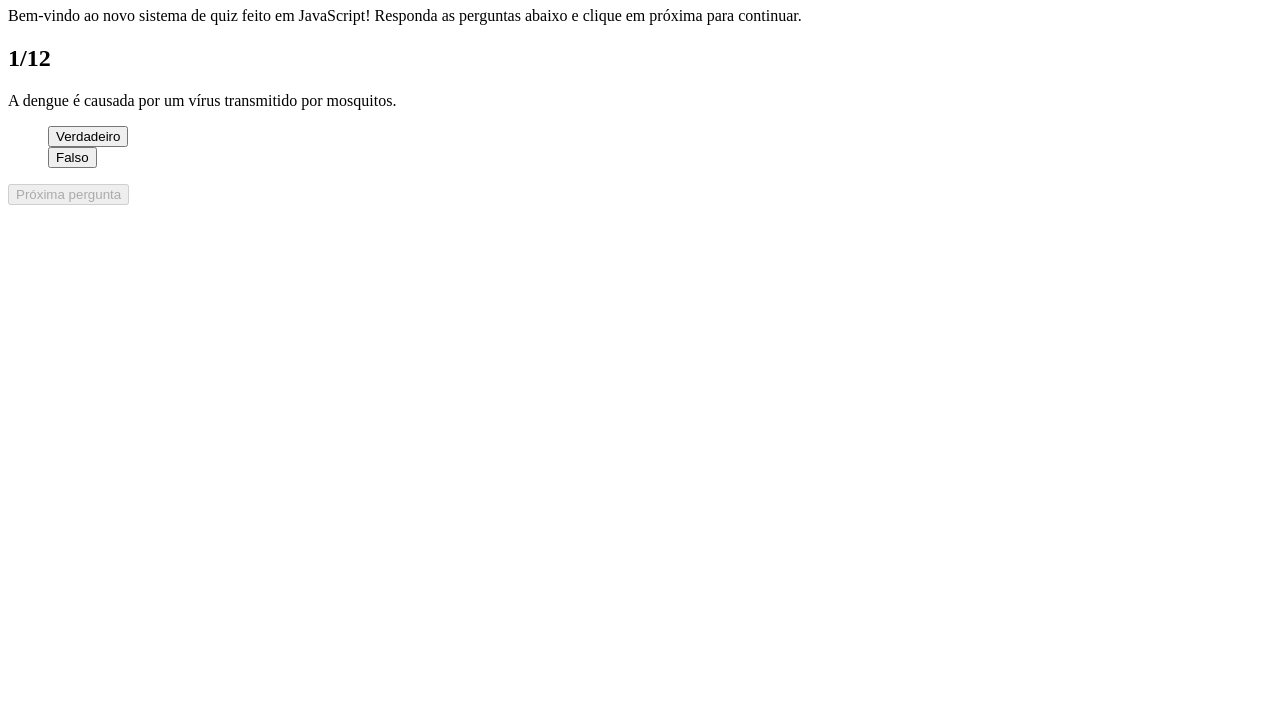
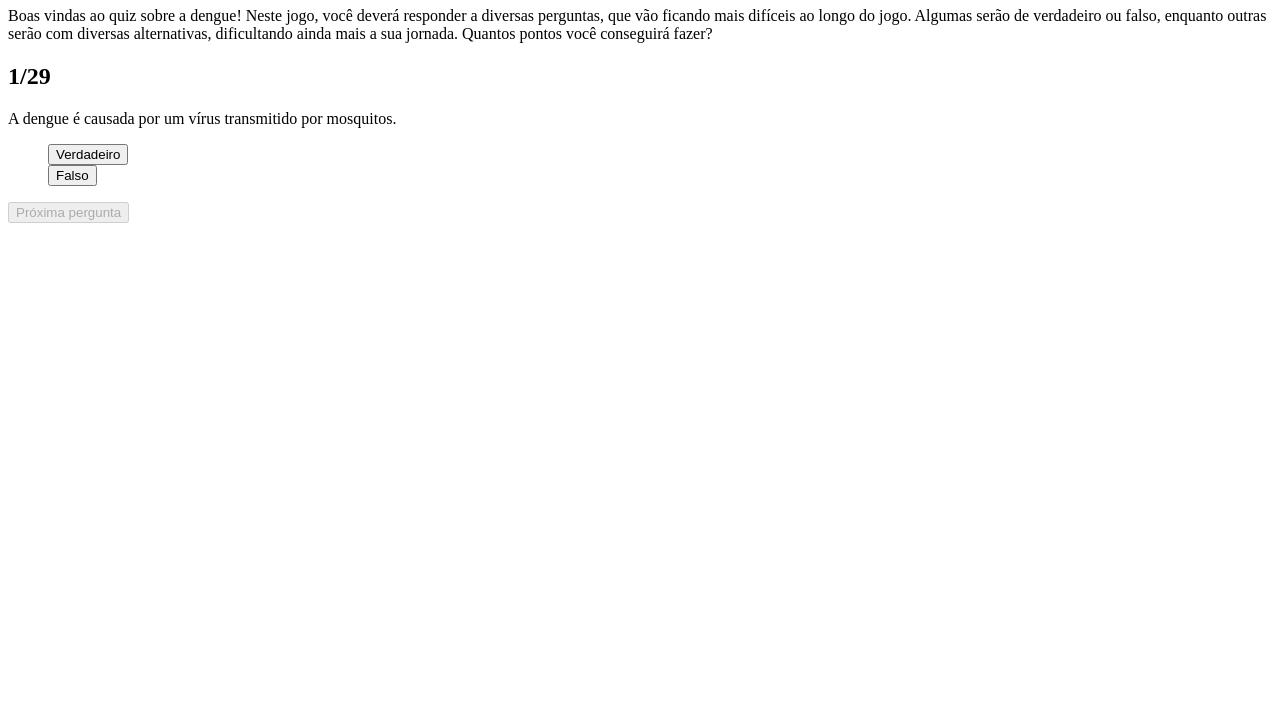
Before and after one commit to gabrielhhaber/Quiz-model, a plain HTML site: page index.html in a window 1280 px wide. Shown: the part 73-800 px from the top of the page. Drawn offline with Linux system fonts and the light colour scheme.

Commit message:
Adição de mais perguntas

```diff
--- a/index.html
+++ b/index.html
@@ -4,14 +4,14 @@
 		<meta charset="UTF-8"/>
 		<meta name="viewport" content="width=device-width, initial-scale=1"/>
 		<link rel="stylesheet" href="css/style.css"/>
-		<title>Quiz</title>
+		<title>Quiz sobre a dengue</title>
 	</head>
 	<body>
 		<header>
-			<h1 id="title">Quiz</h1>
+			<h1 id="title">Quiz sobre a dengue</h1>
 		</header>
 		<main>
-			<p>Bem-vindo ao novo sistema de quiz feito em JavaScript! Responda as perguntas abaixo e clique em próxima para continuar.</p>
+			<p class="introduction">Boas vindas ao quiz sobre a dengue! Neste jogo, você deverá responder a diversas perguntas, que vão ficando mais difíceis ao longo do jogo. Algumas serão de verdadeiro ou falso, enquanto outras serão com diversas alternativas, dificultando ainda mais a sua jornada. Quantos pontos você conseguirá fazer?</p>
 			<div id="game">
 				<div class="question"></div>
 				<div id="question-message" tabindex="-1"></div>
--- a/js/script.js
+++ b/js/script.js
@@ -51,14 +51,99 @@ let questions=[
 	},
 	{
 		text: "Quais são os sintomas comuns da dengue?",
-		answers: ["Febre alta, dor de cabeça, dor muscular, erupção cutânea", "Tosse persistente, dificuldade respiratória, febre moderada", "Dor de estômago, náuseas, tontura, olhos vermelhos", "Dor nas articulações, garganta inflamada, nariz entupido, fadiga"],
-		correct: 1
+		answers: ["Tosse persistente, dificuldade respiratória, febre moderada", "Febre alta, dor de cabeça, dor muscular, erupção cutânea", "Dor de estômago, náuseas, tontura, olhos vermelhos", "Dor nas articulações, garganta inflamada, nariz entupido, fadiga"],
+		correct: 2
 	},
 	{
 		text: "Qual é o período de incubação da dengue após a picada do mosquito infectado?",
 		answers: ["De 2 a 5 dias", "De uma a duas semanas", "De 3 a 4 semanas", "1 mês"],
 		correct: 1
 	},
+	{
+		text: "O que significa DHF, uma complicação grave da dengue?",
+		answers: ["Dengue Hemorrágica Grave", "Doença Hemorrágica da Febre", "Doença Hemorrágica Fatal", "Distúrbio Hemorrágico Febril"],
+		correct: 2
+	},
+	{
+		text: "Qual é a melhor maneira de prevenir a propagação da dengue em áreas endêmicas?",
+		answers: ["Consumir grandes quantidades de vitamina C", "Tomar antibióticos regularmente", "Usar repelente, roupas que cubram o corpo e telas em janelas", "Evitar a ingestão de carne vermelha"],
+		correct: 3
+	},
+	{
+		text: "Qual das seguintes afirmações sobre os sintomas da dengue está incorreta?",
+		answers: ["Os sintomas da dengue incluem febre alta, dor de cabeça e dor muscular.", "A maioria dos casos de dengue é assintomática, ou seja, não apresenta sintomas.", "A dengue pode causar sangramento nas gengivas e sangue nas fezes.", "A dengue nunca evolui para complicações graves."],
+		correct: 3
+	},
+	{
+		text: "Qual é a relação entre a dengue e a febre chikungunya?",
+		answers: ["São causadas pelos mesmos vírus e têm os mesmos sintomas", "São transmitidas pelo mesmo mosquito, mas são causadas por vírus diferentes", "A dengue é uma forma mais branda da febre chikungunya", "A febre chikungunya é uma complicação da dengue"],
+		correct: 1
+	},
+	{
+		text: "Qual dos seguintes não é um sintoma comum da dengue?",
+		answers: ["Febre alta", "Erupções cutâneas", "Dor de cabeça", "Tosse persistente"],
+		correct: 1
+	},
+	{
+		text: "Qual é a estratégia atual da Organização Mundial da Saúde (OMS) em relação à dengue?",
+		answers: ["Erradicar o mosquito Aedes aegypti em todo o mundo", "Eliminar a transmissão da dengue até 2030 por meio de medidas de controle e pesquisa de vacinas mais eficazes", "Recomendar a administração regular de antibióticos para prevenção da dengue", "Ignorar a dengue devido à sua baixa mortalidade"],
+		correct: 2
+	},
+	{
+		text: "Qual é a principal diferença entre a dengue clássica e a dengue hemorrágica?",
+		answers: ["A dengue clássica é mais comum em crianças, enquanto a dengue hemorrágica afeta principalmente adultos", "A dengue clássica é mais leve e causa apenas febre e dor de cabeça", "A dengue hemorrágica envolve complicações graves, como sangramento e choque, e requer tratamento médico urgente", "A dengue clássica ocorre apenas em áreas urbanas"],
+		correct: 3
+	},
+	{
+		text: "A imunidade contra um sorotipo da dengue proporciona automaticamente proteção contra os outros três sorotipos.",
+		answers: "true-false",
+		correct: 2
+	},
+	{
+		text: "A dengue hemorrágica é mais comum em pessoas que já tiveram dengue anteriormente.",
+		answers: "true-false",
+		correct: 1
+	},
+	{
+		text: "A transmissão vertical da dengue ocorre quando a mãe infectada transmite o vírus ao feto durante a gravidez.",
+		answers: "true-false",
+		correct: 1
+	},
+	{
+		text: "A febre que dá nome à doença é um dos sintomas mais leves da dengue.",
+		answers: "true-false",
+		correct: 2
+	},
+	{
+		text: "A administração de aspirina pode ser eficaz no tratamento da dengue.",
+		answers: "true-false",
+		correct: 2
+	},
+	{
+		text: "A infecção prévia por um tipo de vírus da dengue pode aumentar o risco de desenvolver dengue grave se infectado por outro tipo.",
+		answers: "true-false",
+		correct: 1
+	},
+	{
+		text: "A dengue é uma das doenças transmitidas que mais cresceu nos últimos tempos, devido a fatores como urbanização rápida, viagens internacionais e mudanças climáticas, que favorecem a proliferação do mosquito.",
+		answers: "true-false",
+		correct: 1
+	},
+	{
+		text: "A dengue é uma doença que pode levar a complicações graves, como a síndrome de choque da dengue, que é caracterizada por hipotensão, hemorragia e disfunção de múltiplos órgãos.",
+		answers: "true-false",
+		correct: 1
+	},
+	{
+		text: "A Organização Mundial da Saúde (OMS) considera a dengue como uma das principais doenças mais transmitidas entre 100 países de todos os continentes (exceto Europa), afetando milhões de pessoas a cada ano.",
+		answers: "true-false",
+		correct: 1
+	},
+	{
+		text: "O vírus da dengue possui quatro sorotipos diferentes (DENV-1, DENV-2, DENV-3 e DENV-4), e a infecção por um sorotipo confere imunidade vitalícia contra todos os outros sorotipos.",
+		answers: "true-false",
+		correct: 2
+	}
 ];
 let currentQuestion=0;
 let score=0;
```
